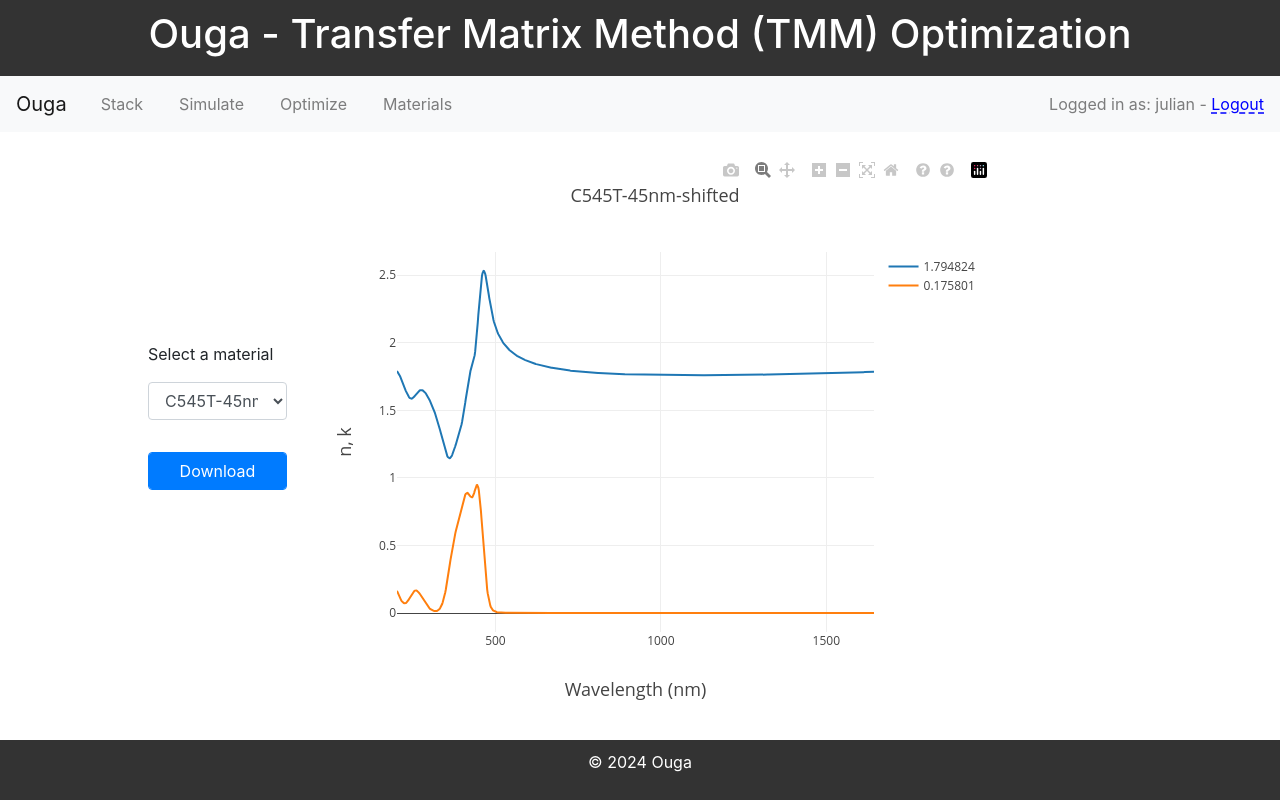
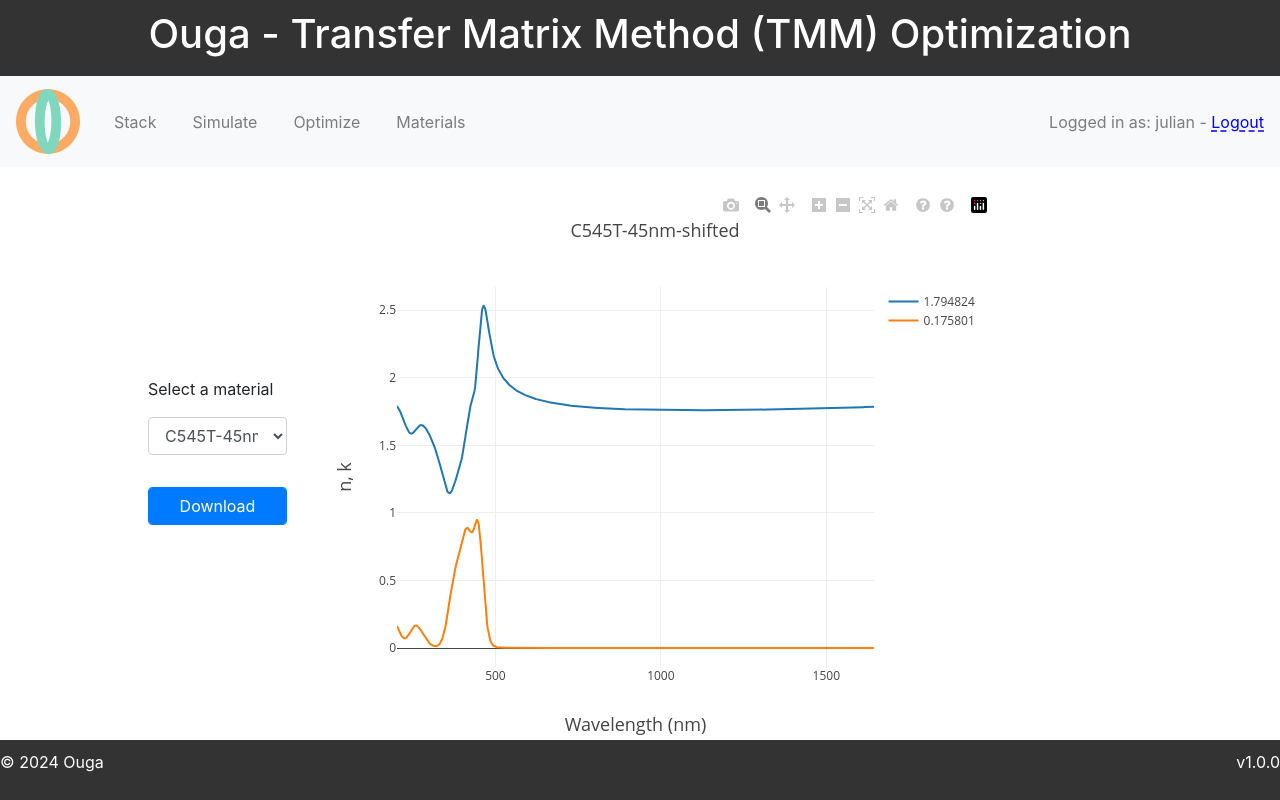
Before and after one commit to PolaritonTechnologies/TMMFlow, a Flask app: page /materials in a window 1280 px wide. Run offline with Flask 3, Linux system fonts and the light colour scheme; a user stored in the database is signed in; some libraries are stand-ins or nearby versions.

Commit message:
Add version number and icon to navbars

```diff
--- a/gui/templates/base.html
+++ b/gui/templates/base.html
@@ -40,7 +40,9 @@
         <h1>Ouga - Transfer Matrix Method (TMM) Optimization</h1>
     </header>
     <nav class="navbar navbar-expand-lg navbar-light bg-light">
-        <a class="navbar-brand" href="#">Ouga</a>
+        <a class="navbar-brand" href="#">
+            <img src="{{ url_for('static', filename='favicon.ico') }}" alt="Ouga">
+        </a>
         <button class="navbar-toggler" type="button" data-toggle="collapse" data-target="#navbarNav"
             aria-controls="navbarNav" aria-expanded="false" aria-label="Toggle navigation">
             <span class="navbar-toggler-icon"></span>
@@ -80,8 +82,9 @@
 </body>
 
 </html>
-<footer>
+<footer style="display: flex; justify-content: space-between;">
     <p>© 2024 Ouga</p>
+    <p>v1.0.0</p>
 </footer>
 <!-- Feeds context to the socket -->
 <script>
```
